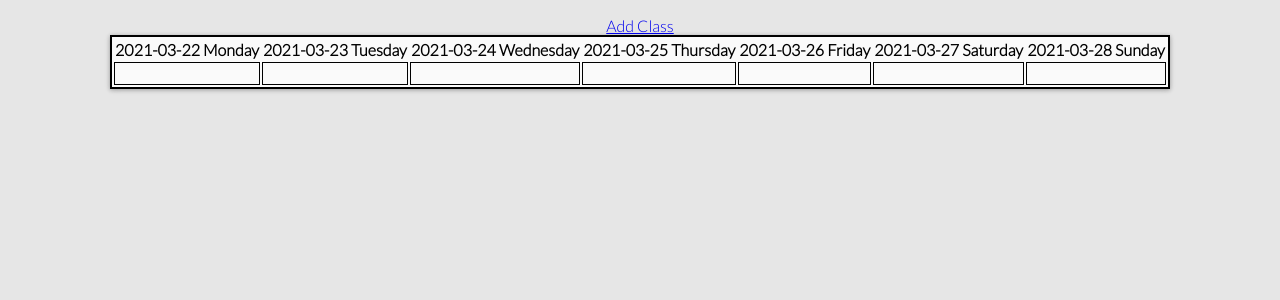
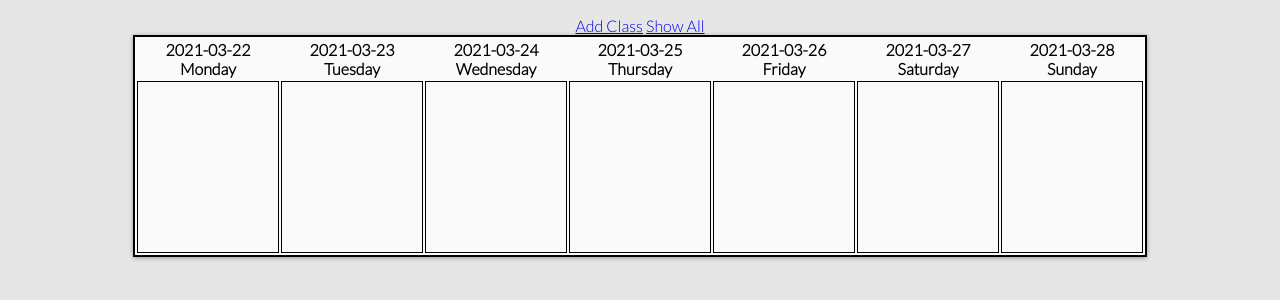
Before and after one commit to constable-ldp/gym_management_app, a Flask app: page /schedule in a window 1280 px wide. Shown: the part 85-385 px from the top of the page. Run offline with Flask 2, Linux system fonts and the light colour scheme; data that the repository does not hold is empty; some libraries are stand-ins or nearby versions.

Commit message:
added css

```diff
--- a/controllers/schedule_controller.py
+++ b/controllers/schedule_controller.py
@@ -87,3 +87,8 @@ def add_member(id):
     schedule_member = ScheduleMember(member, schedule)
     schedule_repository.save_member(schedule_member)
     return redirect('/schedule')
+
+@schedule_blueprint.route('/schedule/all')
+def show_all():
+    schedules = schedule_repository.select_all()
+    return render_template('schedule/all.html', schedules=schedules)
--- a/repositories/schedule_repository.py
+++ b/repositories/schedule_repository.py
@@ -23,15 +23,15 @@ def save(schedule):
 
 def select_all():
     schedules = []
-    sql = "SELECT * FROM schedules"
+    sql = "SELECT * FROM schedules ORDER BY class_date"
     results = run_sql(sql)
     for row in results:
         instructor = instructor_repository.select(row['instructor_id'])
-        gym_class = gym_class_repository.select(row['gym_class_id'])
+        gym_class = gym_class_repository.select(row['class_id'])
         room = room_repository.select(row['room_id'])
-        schedule = Schedule(row['class_date'], row['length_mins'], row['start_time'], instructor,
+        schedule = Schedule(row['class_date'], row['start_time'], row['length_mins'], instructor,
                             gym_class, room, row['id'])
-        scheules.append(schedule)
+        schedules.append(schedule)
     return schedules
 
 
@@ -47,7 +47,7 @@ def select_dates():
                 instructor = instructor_repository.select(row['instructor_id'])
                 gym_class = gym_class_repository.select(row['class_id'])
                 room = room_repository.select(row['room_id'])
-                schedule = Schedule(row['class_date'], row['length_mins'], row['start_time'], instructor,
+                schedule = Schedule(row['class_date'],  row['start_time'], row['length_mins'], instructor,
                                     gym_class, room, row['id'])
                 schedules.append(schedule)
         else:
--- a/static/schedule.css
+++ b/static/schedule.css
@@ -7,12 +7,13 @@ td {
     border: 1px solid #000;
     border-collapse:
     collapse;
-    padding: 1%
+    width: 120px;
+    height: 150px;
+    padding: 10px
 }
 
 td a {
     display: block;
-    padding: 5px 20px;
 }
 
 body{
@@ -28,3 +29,8 @@ body{
     background-color: rgb(250, 250, 250);
 
   }
+
+  p {
+    margin: 0;
+    padding: 0;
+  }
--- a/templates/schedule/index.html
+++ b/templates/schedule/index.html
@@ -14,37 +14,39 @@
 
 <a href="/schedule/new">Add Class</a>
 
+<a href="/schedule/all">Show All</a>
+
 
 <table class="center">
     <thead>
         <tr>
             <th>
-                <span>{{today}}</span>
-                <span>{{today_day}}</span>
+                <p>{{today}}</p>
+                <p>{{today_day}}</p>
             </th>
             <th>
-                <span class="day">{{today_plus2}}</span>
-                {{today_plus2_day}}
+                <p>{{today_plus2}}</p>
+                <p>{{today_plus2_day}}</p>
             </th>
             <th>
-                <span class="day">{{today_plus3}}</span>
-                {{today_plus3_day}}
+                <p>{{today_plus3}}</p>
+                <p>{{today_plus3_day}}</p>
             </th>
             <th>
-                <span class="day">{{today_plus4}}</span>
-                {{today_plus4_day}}
+                <p>{{today_plus4}}</p>
+                <p>{{today_plus4_day}}</p>
             </th>
             <th>
-                <span class="day">{{today_plus5}}</span>
-                {{today_plus5_day}}
+                <p>{{today_plus5}}</p>
+                <p>{{today_plus5_day}}</p>
             </th>
             <th>
-                <span class="day">{{today_plus6}}</span>
-                {{today_plus6_day}}
+                <p>{{today_plus6}}</p>
+                <p>{{today_plus6_day}}</p>
             </th>
             <th>
-                <span class="day">{{today_plus7}}</span>
-                {{today_plus7_day}}
+                <p>{{today_plus7}}</p>
+                <p>{{today_plus7_day}}</p>
             </th>
         </tr>
     </thead>
@@ -52,37 +54,37 @@
         <tr>
             <td>
                 {% for schedule in today_schedules_0 %}
-                    <a href="/schedule/{{schedule.id}}">{{schedule.gym_class.class_name}}</a>
+                    <a href="/schedule/{{schedule.id}}">{{schedule.gym_class.class_name}} {{schedule.start_time}}</a>
                 {% endfor %}
             </td>
             <td>
                 {% for schedule in today_schedules_1 %}
-                    <a href="/schedule/{{schedule.id}}">{{schedule.gym_class.class_name}}</a>
+                    <a href="/schedule/{{schedule.id}}">{{schedule.gym_class.class_name}} {{schedule.start_time}}</a>
                 {% endfor %}
             </td>
             <td>
                 {% for schedule in today_schedules_2 %}
-                    <a href="/schedule/{{schedule.id}}">{{schedule.gym_class.class_name}}</a>
+                    <a href="/schedule/{{schedule.id}}">{{schedule.gym_class.class_name}} {{schedule.start_time}}</a>
                 {% endfor %}
             </td>
             <td>
                 {% for schedule in today_schedules_3 %}
-                    <a href="/schedule/{{schedule.id}}">{{schedule.gym_class.class_name}}</a>
+                    <a href="/schedule/{{schedule.id}}">{{schedule.gym_class.class_name}} {{schedule.start_time}}</a>
                 {% endfor %}
             </td>
             <td>
                 {% for schedule in today_schedules_4 %}
-                    <a href="/schedule/{{schedule.id}}">{{schedule.gym_class.class_name}}</a>
+                    <a href="/schedule/{{schedule.id}}">{{schedule.gym_class.class_name}} {{schedule.start_time}}</a>
                 {% endfor %}
             </td>
             <td>
                 {% for schedule in today_schedules_5 %}
-                    <a href="/schedule/{{schedule.id}}">{{schedule.gym_class.class_name}}</a>
+                    <a href="/schedule/{{schedule.id}}">{{schedule.gym_class.class_name}} {{schedule.start_time}}</a>
                 {% endfor %}
             </td>
             <td>
                 {% for schedule in today_schedules_6 %}
-                    <a href="/schedule/{{schedule.id}}">{{schedule.gym_class.class_name}}</a>
+                    <a href="/schedule/{{schedule.id}}">{{schedule.gym_class.class_name}} {{schedule.start_time}}</a>
                 {% endfor %}
             </td>
         </tr>
```
Also changed, not shown: repositories/member_repository.py (+7 -3 lines), templates/schedule/all.html (added, +16 -0 lines).
